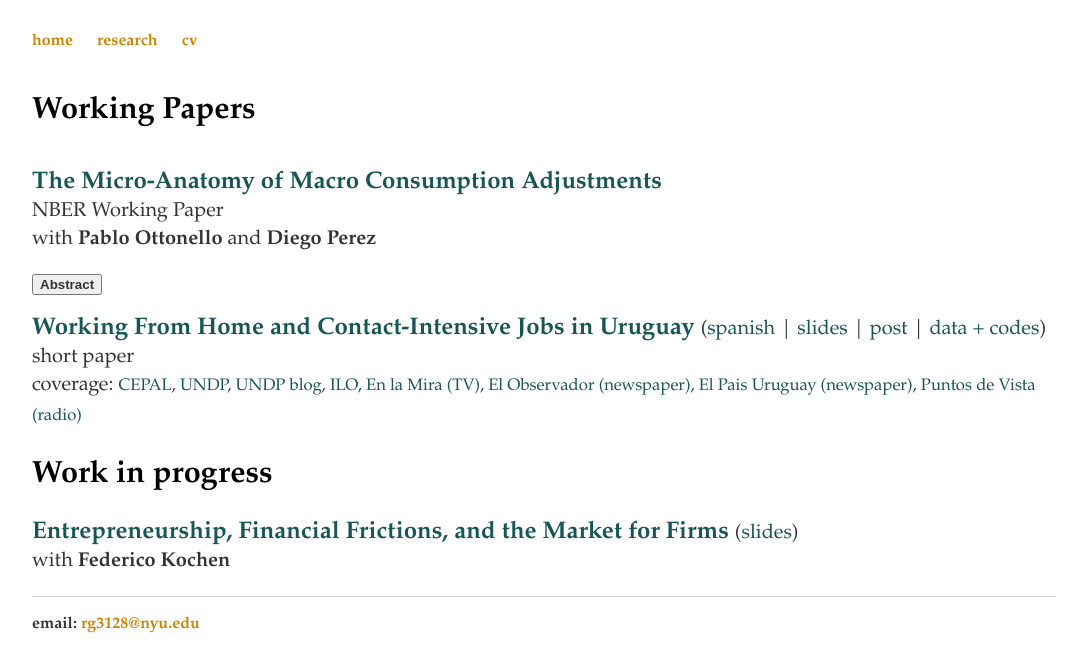
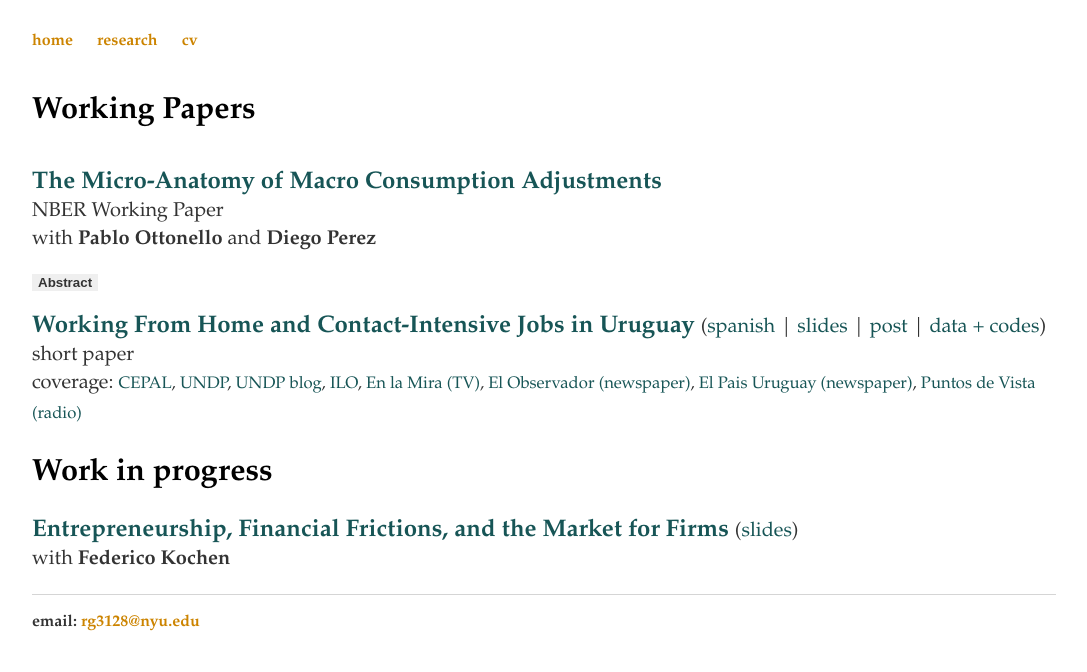
Before and after one commit to rafaguntin/rafaguntin.github.io, a Jekyll site: the page built from research/index.html, in a window 1280 px wide. Shown: the top 672 px of the page, without its empty margins (96-1183 px from the left). Built offline with Jekyll 4.4.1, drawn with Linux system fonts in a browser that asks for light colours.

Commit message:
Update index.html

```diff
--- a/research/index.html
+++ b/research/index.html
@@ -14,7 +14,7 @@ title: Rafael Guntin - Research
 				<a style="font-weight: bold; color:#333" href="https://www.perezdiego.org/" target="_blank"> Diego Perez </a>
 			</p>
 				       <p> <span id="dots"></span><span id="more"> Probando </span></p>
-				       <button style ="font-weight: bold; color:#333" onclick="myFunction()" id="myBtn">Abstract</button><div class="scrollmenu">
+				       <button style ="font-weight: bold; color:#333;border: none" onclick="myFunction()" id="myBtn">Abstract</button><div class="scrollmenu">
 <script>
 function myFunction() {
   var dots = document.getElementById("dots");
```
